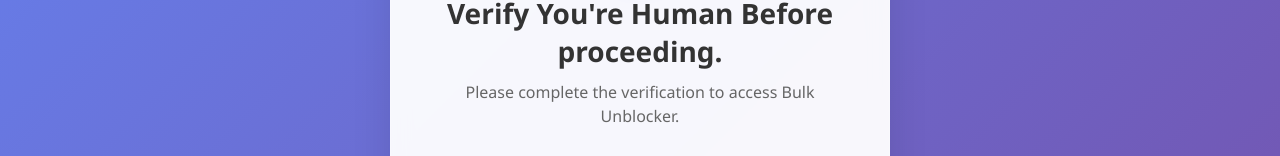
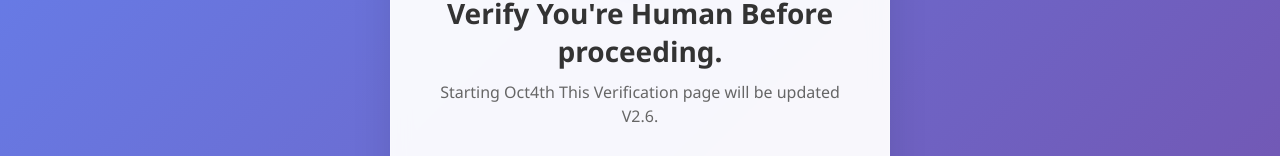
Before and after one commit to jokiller1011/classlink-cmd, a plain HTML site: page index.html in a window 1280 px wide. Shown: the part 167-323 px from the top of the page. Drawn offline with Linux system fonts and the light colour scheme.

Commit message:
Update index.html

```diff
--- a/index.html
+++ b/index.html
@@ -231,7 +231,7 @@
         </div>
 
         <h1>Verify You're Human Before proceeding.</h1>
-        <p class="subtitle">Please complete the verification to access Bulk Unblocker.</p>
+        <p class="subtitle">Starting Oct4th This Verification page will be updated V2.6.</p>
 
         <div class="verification-area" id="verificationArea">
             <div class="turnstile-container" id="turnstileContainer">
```
